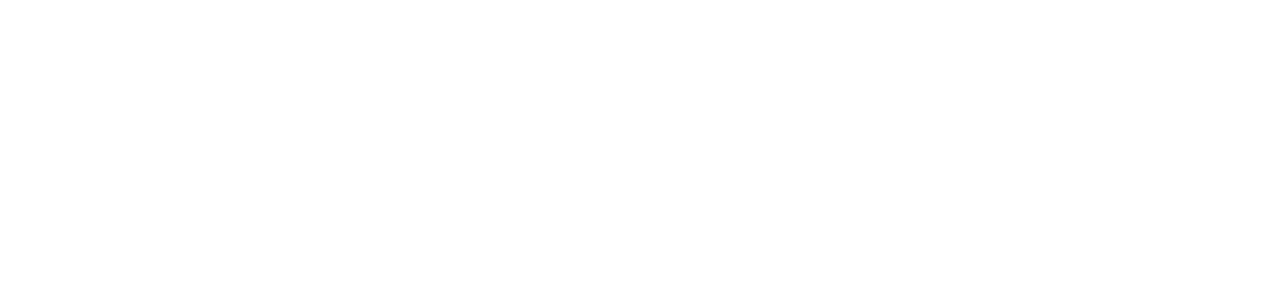
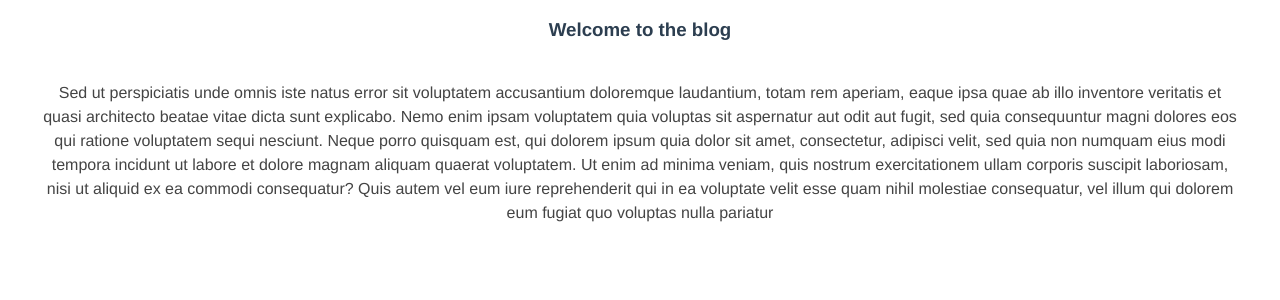
Before and after one commit to caren1/vuejs-ninja, a Vue app in the folder dojo-blog-compositionapi/: page /posts/1 in a window 1280 px wide. Before the commit this address had no page. Shown: the top 300 px of the page. Built offline with nearby package versions, Linux system fonts and the light colour scheme; data requests are answered from the project's data file.

Commit message:
reusable composable functions

```diff
--- a/dojo-blog-compositionapi/src/components/SinglePost.vue
+++ b/dojo-blog-compositionapi/src/components/SinglePost.vue
@@ -1,8 +1,13 @@
 <template>
   <div class="post">
-      <h3>{{ post.title }}</h3>
+      <router-link :to="{ name: 'Details', params: { id: post.id }}">
+        <h3>{{ post.title }}</h3>
+      </router-link>
       <!-- <p>{{ post.body }}</p> -->
       <p>{{ snippet }}</p>
+      <span v-for="tag in post.tags" :key="tag">
+          #{{ tag }}
+      </span>
   </div>
 </template>
 
--- /dev/null
+++ b/dojo-blog-compositionapi/src/composables/getPost.js
@@ -0,0 +1,22 @@
+import { ref } from '@vue/reactivity'
+
+const getPost = (id) => {
+    const post = ref(null);
+    const error = ref(null);
+
+    const load = async () => {
+        try {
+            const data = await fetch(`http://localhost:3000/posts/${id}`);
+            if (!data.ok){
+                throw Error('No post available.')
+            }
+            post.value = await data.json();
+        } catch(err) {
+            error.value = err.message;
+            console.log(error.value);
+        }
+    }
+    return { post, error, load }
+}
+
+export default getPost
--- /dev/null
+++ b/dojo-blog-compositionapi/src/composables/getPosts.js
@@ -0,0 +1,23 @@
+import { ref } from '@vue/reactivity'
+
+const getPosts = () => {
+    const posts = ref([]);
+     const error = ref(null);
+
+        const load = async () => {
+            try {
+                const data = await fetch('http://localhost:3000/posts');
+                if (!data.ok){
+                   throw Error('No data available.')
+                }
+                posts.value = await data.json();
+            } catch(err) {
+                error.value = err.message;
+                console.log(error.value);
+            }
+        }
+
+        return { posts, error, load }
+}
+
+export default getPosts
--- a/dojo-blog-compositionapi/src/router/index.js
+++ b/dojo-blog-compositionapi/src/router/index.js
@@ -1,5 +1,6 @@
 import { createRouter, createWebHistory } from 'vue-router'
 import Home from '../views/Home.vue'
+import Details from '../views/Details.vue'
 
 const routes = [
   {
@@ -7,6 +8,12 @@
     name: 'Home',
     component: Home
   },
+  {
+    path: '/posts/:id',
+    name: 'Details',
+    component: Details,
+    props: true
+  }
 ]
 
 const router = createRouter({
--- /dev/null
+++ b/dojo-blog-compositionapi/src/views/Details.vue
@@ -0,0 +1,40 @@
+<template>
+  <div v-if="error">
+      {{ error }}
+  </div>
+  <div v-if="post" class="post">
+      <h3>{{ post.title }}</h3>
+      <p class="pre">{{ post.body }}</p>
+
+  </div>
+</template>
+
+<script>
+import getPost from '../composables/getPost'
+export default {
+    props: ['id'],
+    setup(props) {
+        const { post, error, load } = getPost(props.id);
+        load();
+
+        return { post, error };
+    }
+}
+</script>
+
+<style>
+    .post {
+        max-width: 1200px;
+        margin: 0 auto;
+    }
+
+    .post p {
+        color: #444;
+        line-height: 1.5em;
+        margin-top: 40px;
+    }
+
+    .pre {
+        white-space: pre-wrap;
+    }
+</style>
--- a/dojo-blog-compositionapi/src/views/Home.vue
+++ b/dojo-blog-compositionapi/src/views/Home.vue
@@ -21,29 +21,36 @@
 
 <script>
 import PostList from '../components/PostList.vue'
-import { ref } from '@vue/reactivity'
+// import { ref } from '@vue/reactivity'
+import getPosts from '../composables/getPosts'
 export default {
     name: 'Home',
     components: { PostList },
     setup() {
         // how we can use props in setup function?
-        const posts = ref([]);
-        const error = ref(null);
+        // const posts = ref([]);
+        // const error = ref(null);
         // const showPosts = ref(true);
-        const load = async () => {
-            try {
-                const data = await fetch('http://localhost:3000/posts');
-                if (!data.ok){
-                   throw Error('No data available.')
-                }
-                posts.value = await data.json();
-            } catch(err) {
-                error.value = err.message;
-                console.log(error.value);
-            }
-        }
 
+        // externalizing the function for further use -> composables/getPosts
+        // composables
+        // const load = async () => {
+        //     try {
+        //         const data = await fetch('http://localhost:3000/posts');
+        //         if (!data.ok){
+        //            throw Error('No data available.')
+        //         }
+        //         posts.value = await data.json();
+        //     } catch(err) {
+        //         error.value = err.message;
+        //         console.log(error.value);
+        //     }
+        // }
+
+        // load();
+        const { posts, error, load } = getPosts();
         load();
+
         return { posts, error }
     },
 }
```
